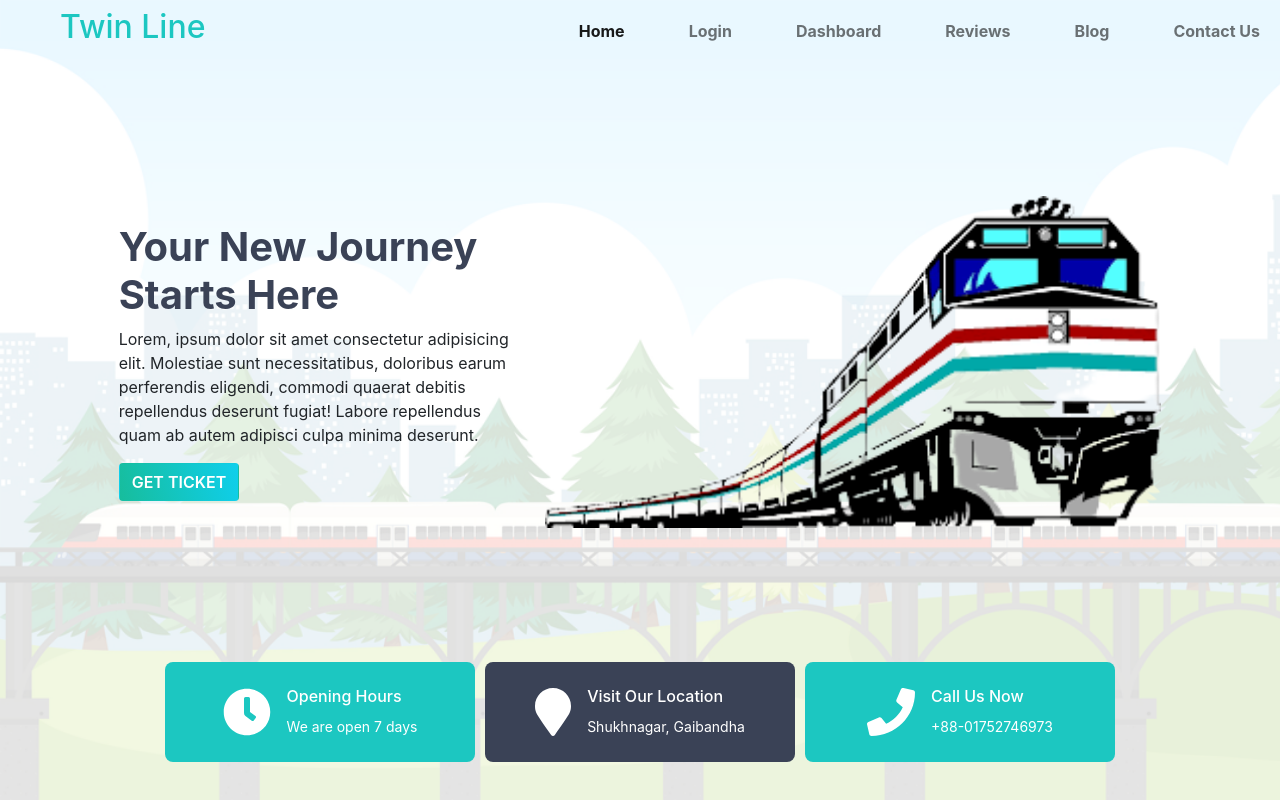
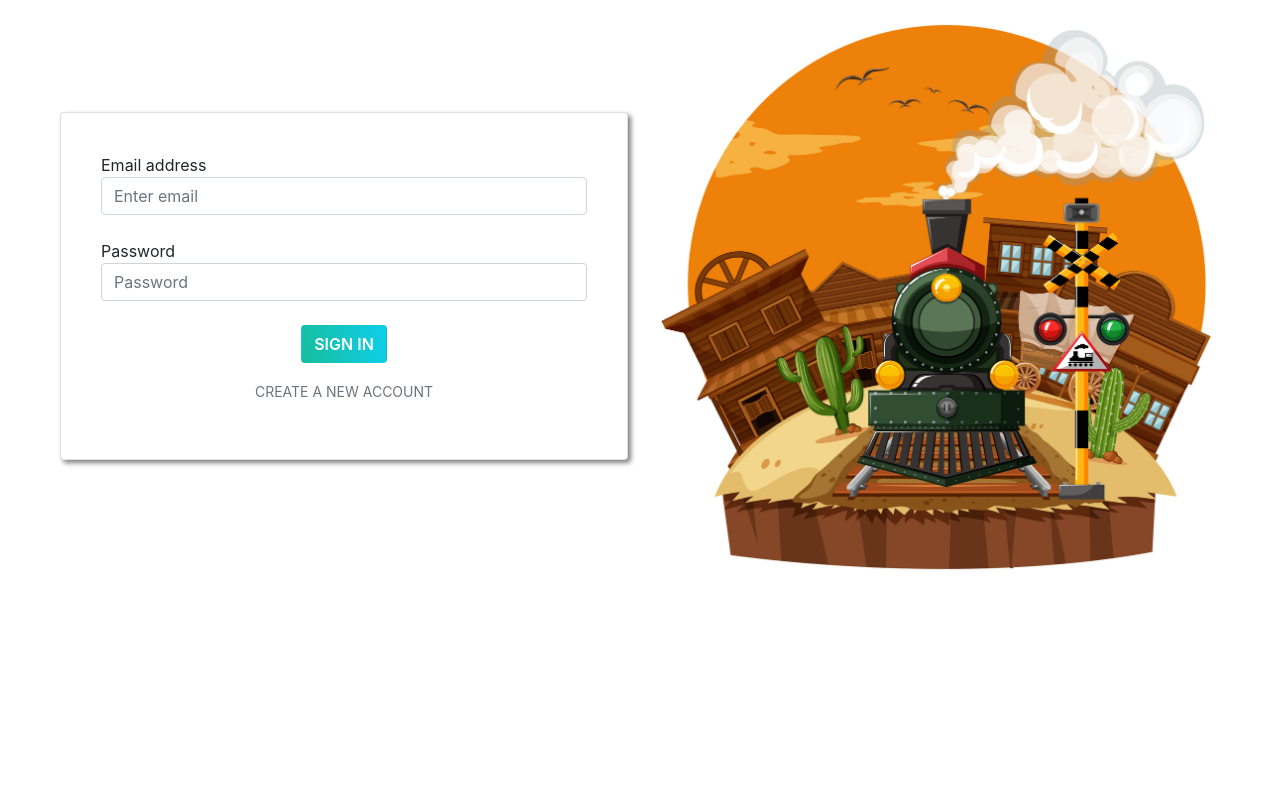
Before and after one commit to OahidZihad/twin-line-train, a React (Create React App) app: page /login in a window 1280 px wide. Built offline with nearby package versions, Linux system fonts and the light colour scheme.

Commit message:
Login Page with router

```diff
--- a/package.json
+++ b/package.json
@@ -9,8 +9,11 @@
     "@testing-library/jest-dom": "^5.14.1",
     "@testing-library/react": "^11.2.7",
     "@testing-library/user-event": "^12.8.3",
+    "firebase": "^9.0.2",
     "react": "^17.0.2",
     "react-dom": "^17.0.2",
+    "react-hook-form": "^7.15.4",
+    "react-router-dom": "^5.3.0",
     "react-scripts": "4.0.3",
     "web-vitals": "^1.1.2"
   },
--- a/src/App.js
+++ b/src/App.js
@@ -1,11 +1,31 @@
+import { createContext, useState } from "react";
 import "./App.css";
 import Home from "./Components/Home/Home/Home";
+import Login from "./Components/Login/Login";
+import { BrowserRouter as Router, Switch, Route, Link } from "react-router-dom";
+
+export const UserContext = createContext();
 
 function App() {
+  const [loggedInUser, setLoggedInUser] = useState({});
+  console.log("app.js loggedInUser", loggedInUser);
+
   return (
-    <div className="App">
-      <Home></Home>
-    </div>
+    <UserContext.Provider value={[loggedInUser, setLoggedInUser]}>
+      <Router>
+        <Switch>
+          <Route path="/login">
+            <Login></Login>
+          </Route>
+          <Route path="/home">
+            <Home />
+          </Route>
+          <Route exact path="/">
+            <Home />
+          </Route>
+        </Switch>
+      </Router>
+    </UserContext.Provider>
   );
 }
 
--- a/src/Components/Home/Header/Header.css
+++ b/src/Components/Home/Header/Header.css
@@ -14,7 +14,7 @@
   background-color: #a8b3ce;
   z-index: -50;
 } */
-.custom-shape-divider-top-1630174534 {
+/* .custom-shape-divider-top-1630174534 {
   position: absolute;
   top: -90px;
   left: 0;
@@ -34,4 +34,4 @@
 
 .custom-shape-divider-top-1630174534 .shape-fill {
   fill: #a8b3ce;
-}
+} */
--- a/src/Components/Home/Navbar/Navbar.js
+++ b/src/Components/Home/Navbar/Navbar.js
@@ -3,10 +3,13 @@ import { useHistory } from "react-router-dom";
 const Navbar = () => {
   const history = useHistory();
   const handleHome = () => {
-    // history.push("/home");
+    history.push("/home");
   };
   const handleDashboard = () => {
     // history.push("");
+  };
+  const handleLogin = () => {
+    history.push("/login");
   };
   return (
     <nav class="navbar navbar-expand-lg navbar-light">
@@ -44,7 +47,8 @@ const Navbar = () => {
             <li class="nav-item">
               <a
                 class="nav-link ms-5"
-                href="#services"
+                href="#login"
+                onClick={handleLogin}
                 style={{ fontWeight: "bold" }}
               >
                 Login
--- /dev/null
+++ b/src/Components/Login/Login.js
@@ -0,0 +1,154 @@
+import React, { useContext, useEffect, useState } from "react";
+import { useForm } from "react-hook-form";
+// import firebase from "firebase/app";
+// import firebaseConfig from "./firebase.config";
+import { UserContext } from "../../App";
+import { useHistory, useLocation } from "react-router-dom";
+import loginBG from "../../images/loginBG.png";
+// require("firebase/auth");
+
+// if (!firebase.apps.length) {
+//   firebase.initializeApp(firebaseConfig);
+// }
+
+const Login = () => {
+  const [loggedInUser, setLoggedInUser] = useContext(UserContext);
+
+  useEffect(() => {
+    window.sessionStorage.setItem("loggedInUser", loggedInUser.email);
+  });
+
+  console.log("current loggedInUser", loggedInUser);
+  //   const history = useHistory();
+  //   const location = useLocation();
+  //   const { from } = location.state || { from: { pathname: "/" } };
+
+  const [newUser, setNewUser] = useState(false);
+  const [user, setUser] = useState({
+    isSignedIn: false,
+    name: "",
+    email: "",
+    password: "",
+    photo: "",
+  });
+
+  //   const handleSignOut = () => {
+  //     firebase
+  //       .auth()
+  //       .signOut()
+  //       .then((res) => {
+  //         // Sign-out successful.
+  //         const signedOutUser = {
+  //           isSignedIn: false,
+  //           name: "",
+  //           photo: "",
+  //           email: "",
+  //           error: "",
+  //           success: false,
+  //         };
+  //         setUser(signedOutUser);
+  //       })
+  //       .catch((err) => {
+  //         // An error happened.
+  //         console.log(err.message);
+  //       });
+  //   };
+
+  const {
+    register,
+    handleSubmit,
+    formState: { errors },
+  } = useForm();
+
+  const onSubmit = () => {};
+  return (
+    <section className="d-flex justify-content-center">
+      <div className="row m-0 px-5 my-3">
+        <div className="col-md-6 mt-5">
+          <div
+            style={{ boxShadow: "3px 3px 5px gray" }}
+            className="card p-4 mt-5"
+          >
+            <div className="card-body">
+              <form onSubmit={handleSubmit(onSubmit)}>
+                <div class="form-group">
+                  {newUser && (
+                    <div>
+                      <label for="name">Name</label>
+                      <br />
+                      <input
+                        type="text"
+                        placeholder="Name"
+                        class="form-control"
+                        {...register("name", { required: true })}
+                      />
+                      <br />
+                    </div>
+                  )}
+
+                  <label for="exampleInputEmail1">Email address</label>
+                  <input
+                    type="email"
+                    class="form-control"
+                    id="exampleInputEmail1"
+                    aria-describedby="emailHelp"
+                    placeholder="Enter email"
+                    {...register("email", { required: true })}
+                  />
+                  {errors.email && (
+                    <span className="text-danger">This field is required</span>
+                  )}
+                </div>
+                <br />
+                <div class="form-group">
+                  <label for="exampleInputPassword1">Password</label>
+                  <input
+                    type="password"
+                    class="form-control"
+                    id="exampleInputPassword1"
+                    placeholder="Password"
+                    {...register("password", { required: true })}
+                  />
+                  {errors.password && (
+                    <span className="text-danger">This field is required</span>
+                  )}
+                </div>
+                <br />
+                <div className="form-group text-center">
+                  <button
+                    type="submit"
+                    className="btn btn-brand text-white"
+                    onClick="handleSignIn"
+                  >
+                    {newUser ? "Sign Up" : "Sign In"}
+                  </button>
+                </div>
+              </form>
+              <div className="text-center mt-3">
+                <small
+                  onClick={() => setNewUser(!newUser)}
+                  name="newUser"
+                  className="text-secondary text-uppercase"
+                  style={{ cursor: "pointer" }}
+                >
+                  {newUser ? "go to Sign In page" : "Create a New Account"}
+                </small>
+              </div>
+              <p style={{ color: "red" }}>{user.error}</p>
+              {user.success && (
+                <p style={{ color: "green" }}>
+                  User {newUser ? "Created" : "Logged in"} Successfully
+                </p>
+              )}
+            </div>
+          </div>
+        </div>
+        <div className="col-md-6">
+          <img className="img-fluid" src={loginBG} alt="" />
+        </div>
+      </div>
+    </section>
+  );
+};
+
+export default Login;
```
Also changed, not shown: src/images/loginBG.png (added), 1 other file (tests, documents, lock files or other folders).
